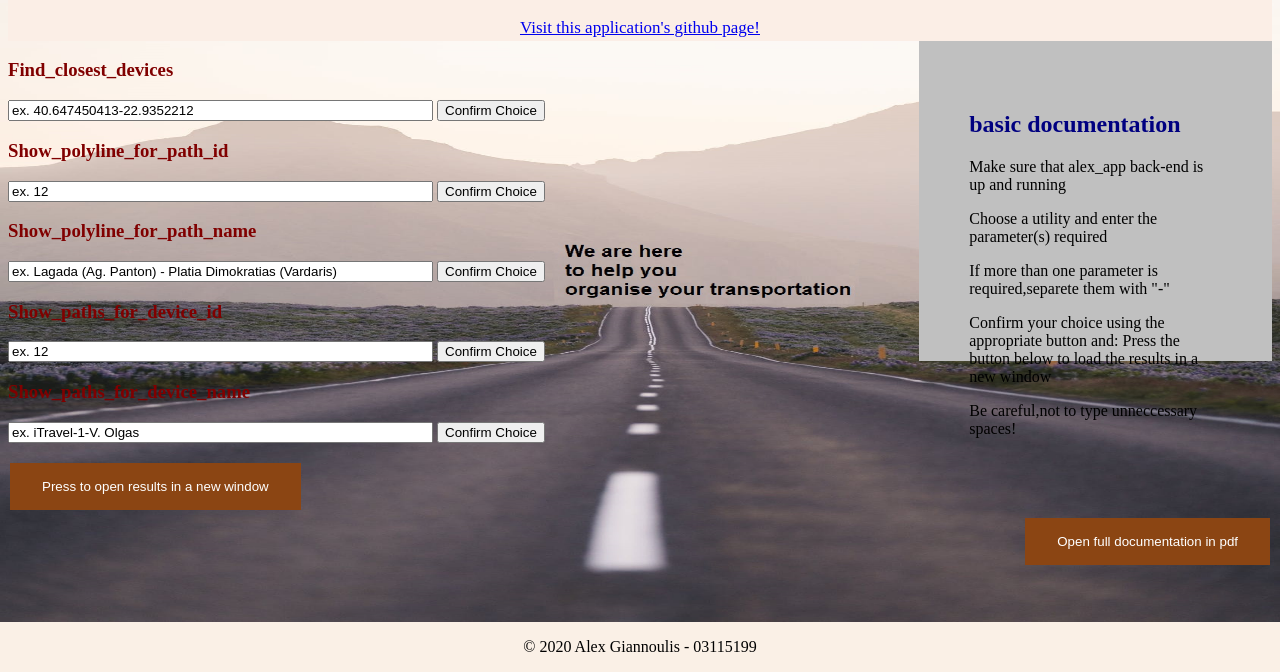
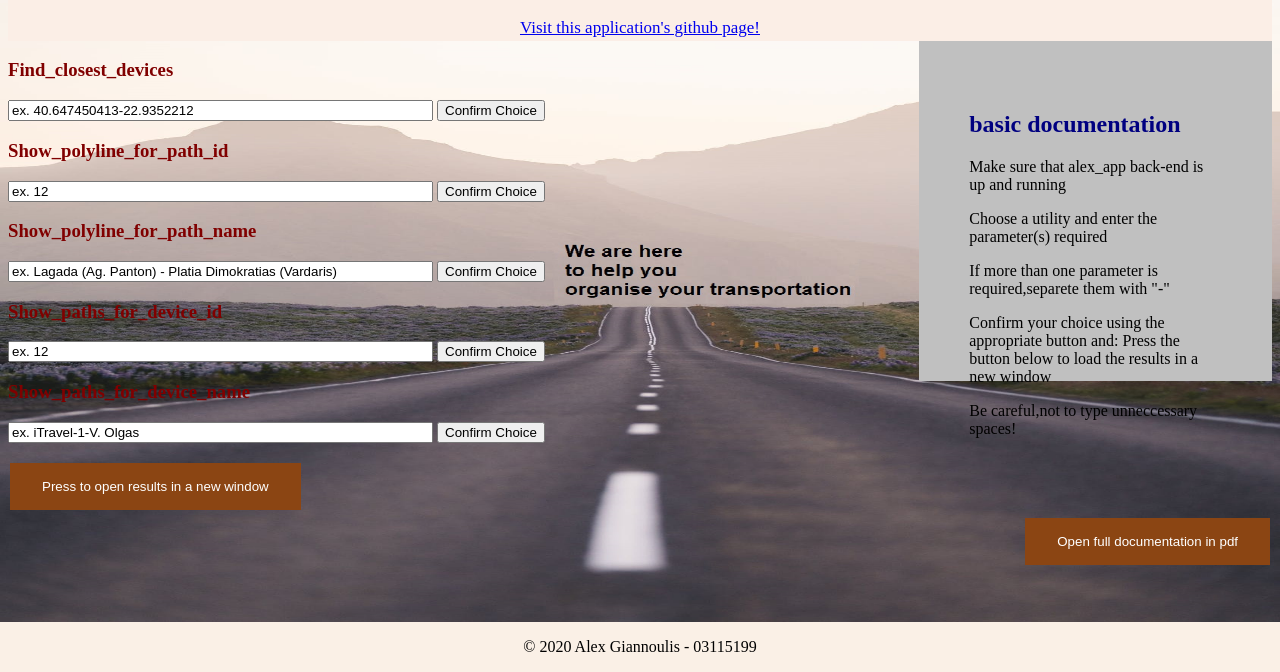
Before and after one commit to alexgian07/Internet-and-applications, a plain HTML site: page front-end/front-end.html in a window 1280 px wide. Shown: the part 128-800 px from the top of the page. Drawn offline with Linux system fonts and the light colour scheme.

Commit message:
Small pdf and front-end change

```diff
--- a/front-end/mystyle.css
+++ b/front-end/mystyle.css
@@ -3,7 +3,7 @@ article {
   padding: 50px;
   width: 20%;
   background-color: #C0C0C0;
-  height: 220px;
+  height: 240px;
 }
 
 #inspiration {
```
Also changed, not shown: 1 other file.
